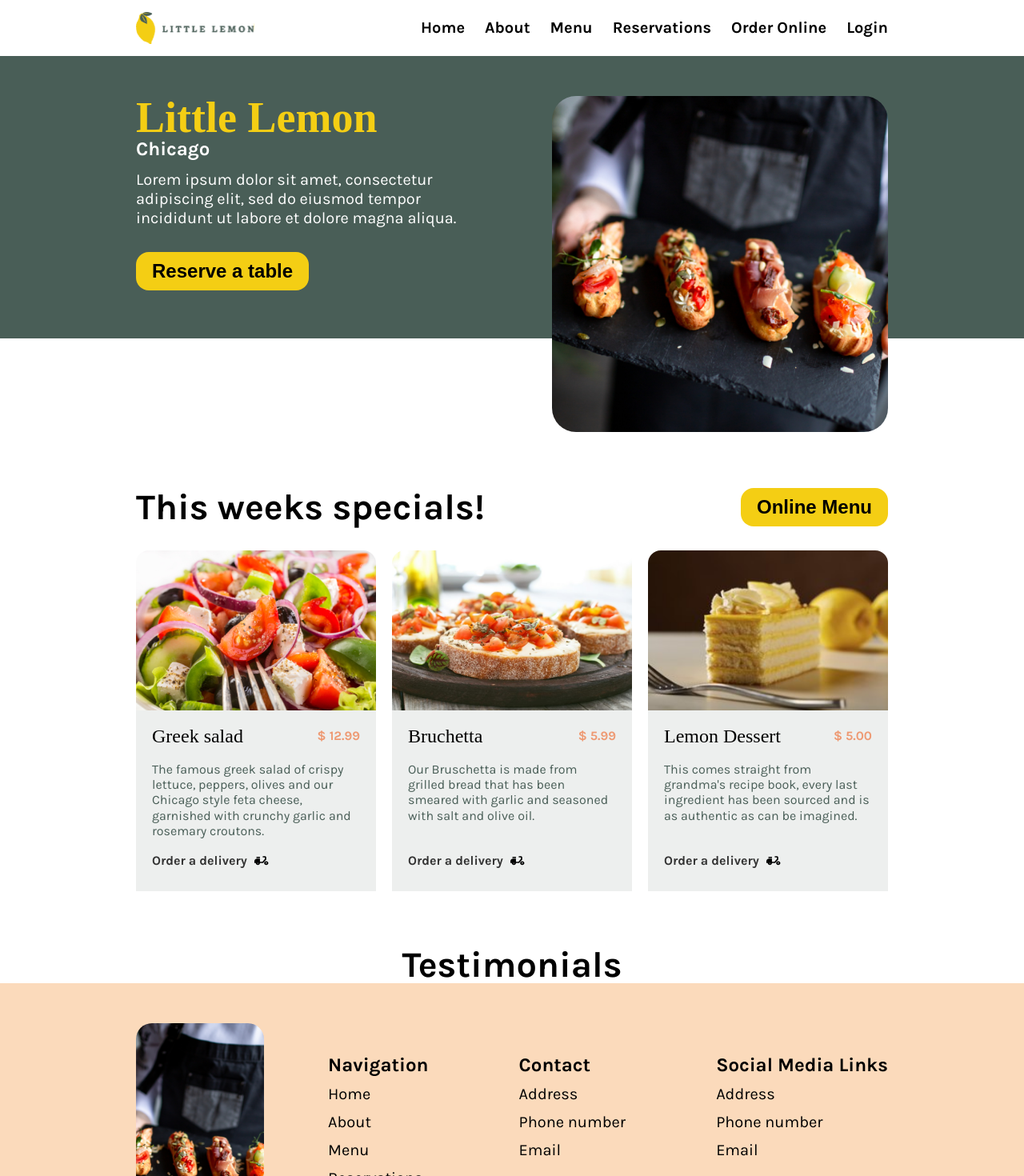
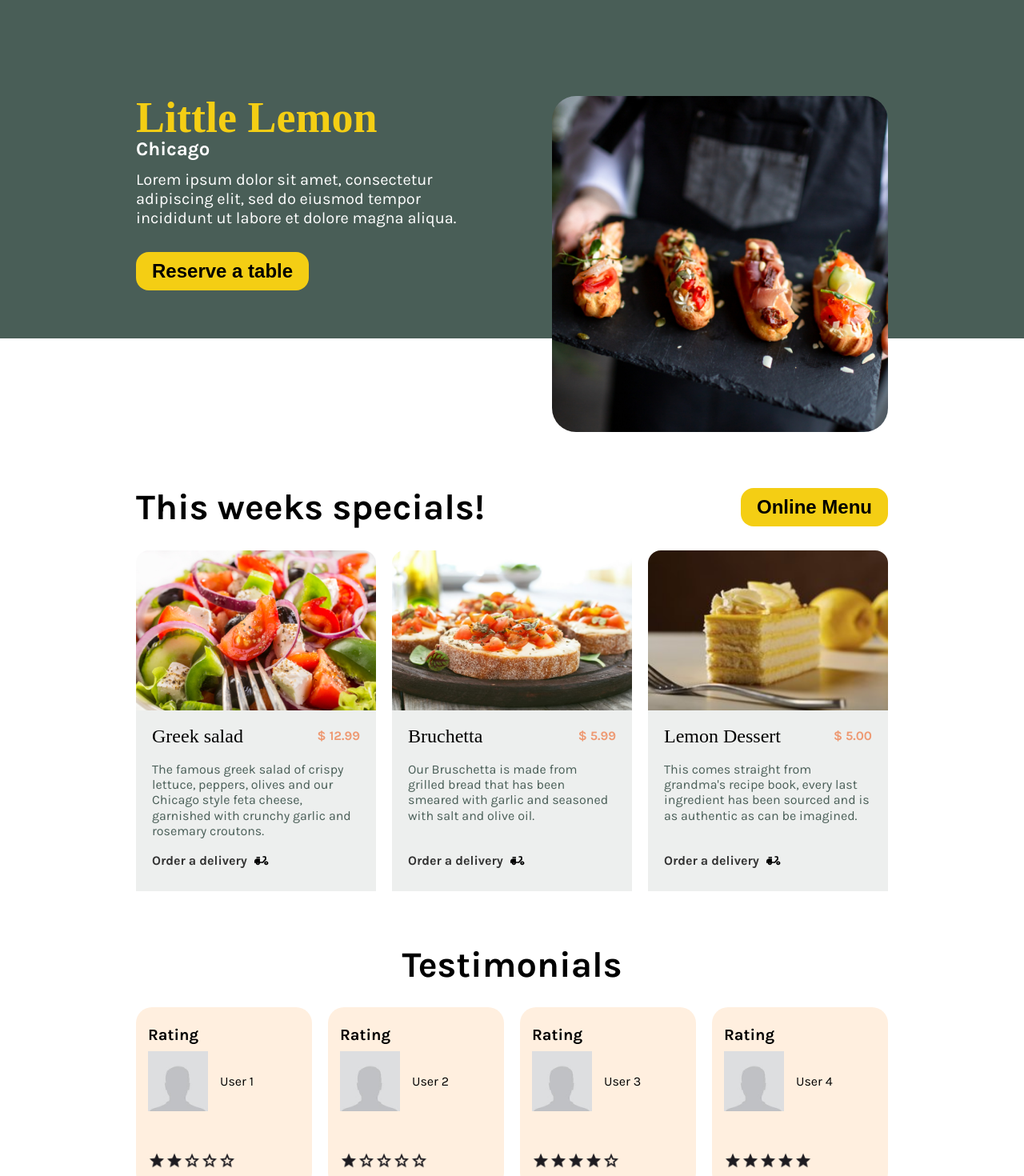
Before and after one commit to SavaEmanuelCostin/courseraFinalProject, a React (Create React App) app in the folder my-app/: page / in a window 1280 px wide. Shown: the top 1470 px of the page at 80% size. Built offline with nearby package versions, Linux system fonts and the light colour scheme; a web font is replaced by a local one.

Commit message:
more updates

```diff
--- a/my-app/src/App.css
+++ b/my-app/src/App.css
@@ -158,7 +158,16 @@ p {
 }
 
 /* Header */
-
+header{
+  z-index: 99;
+  background-color: #ffffff;
+  position: fixed;
+  top: 0;
+  left: 0;
+  right: 0;
+  transition: all .3s ease;
+  border-bottom: 1px solid #eee;
+}
 header .container {
   display: flex;
   justify-content: space-between;
@@ -185,6 +194,9 @@ header nav ul li a {
 }
 
 @media only screen and (max-width: 1023px) {
+  header{
+    transform: none !important;
+  }
   header nav ul li a{
     font-size: 16px;
   }
@@ -325,6 +337,7 @@ footer .container {
 /* Banner */
 .banner-main-container {
   margin-bottom: 70px;
+  padding-top: 70px;
 }
 .banner-infos{
   max-width: calc(100% - 70px - 420px);
@@ -371,7 +384,7 @@ footer .container {
 .banner-infos-bg-container:before{
   content: "";
   position: absolute;
-  top: 0;
+  top: -70px;
   bottom: 0;
   left: -2000px;
   right: -2000px;
@@ -502,3 +515,56 @@ footer .container {
     flex-wrap: wrap;
   }
 }
+
+/* Testimonials */
+
+.testimonials-cards-wrapper {
+  display: flex;
+  gap: 20px;
+  margin-bottom: 70px;
+}
+
+.testimonials-container-wrapper h2 {
+  margin-bottom: 30px;
+}
+
+.testimonials-cards-wrapper .testimonials-card{
+  padding: 25px 15px;
+  width: 25%;
+  background: #ffefdf;
+  border-radius: 20px;
+}
+
+.testimonials-card h2 {
+  font-size: 20px;
+  font-weight: bold;
+  margin-bottom: 10px;
+}
+
+.name-section {
+  display: flex;
+  gap: 15px;
+  align-items: center;
+  margin-bottom: 50px;
+}
+.name-section img{
+  width: 75px;
+}
+.name-section p {
+  font-size: 16px;
+}
+
+@media only screen and (max-width: 1023px) {
+  .testimonials-cards-wrapper {
+    flex-wrap: wrap;
+  }
+  .testimonials-cards-wrapper .testimonials-card{
+    width: calc(50% - 40px);
+  }
+}
+
+@media only screen and (max-width: 540px){
+  .testimonials-cards-wrapper .testimonials-card{
+    width: 100%;
+  }
+}
--- a/my-app/src/components/Header.js
+++ b/my-app/src/components/Header.js
@@ -1,17 +1,47 @@
 
+import React, { useEffect, useRef } from "react";
 import Logo from "../images/Logo.svg";
 import MobileNavIcon from "../images/icon-hamburger-menu.svg";
 import MobileCloseButton from "../images/menu-close.svg";
 import { useState } from "react";
 import { Link } from "react-router-dom";
 const Header = () => {
+
+    const headerRef = useRef(null);
+
+    useEffect(() => {
+    let prevPos = window.scrollY;
+
+    const handleScroll = () => {
+      const currScrollPos = window.scrollY;
+      const currHeaderElement = headerRef.current;
+
+      if (!currHeaderElement)
+        return;
+
+      if (prevPos > currScrollPos)
+        currHeaderElement.style.transform = "translateY(0)";
+      else
+        currHeaderElement.style.transform = "translateY(-72px)";
+
+      prevPos = currScrollPos;
+    };
+
+    window.addEventListener("scroll", handleScroll);
+
+    return () => {
+      window.removeEventListener("scroll", handleScroll);
+    };
+  }, []);
+
+
     const [isNavVisible, setIsNavVisible] = useState(false);
 
     const handleClick = () => {
         setIsNavVisible((prev) => !prev);
     };
   return (
-    <header>
+    <header ref={headerRef}>
         <div className="container">
             <div className="logo-container">
                 <img src={Logo} alt="Logo"></img>
--- a/my-app/src/components/homepage/Testimonials.js
+++ b/my-app/src/components/homepage/Testimonials.js
@@ -1,7 +1,45 @@
+import TestimonialsCard from "./TestimonialsCard";
+
+const TestimonialsData = [
+    {
+        name: "User 1",
+        rating: 2,
+        getImageSrc: () => require("../../images/placeholder-user-image.jpg"),
+        id: 1
+    },
+    {
+        name: "User 2",
+        rating: 1,
+        getImageSrc: () => require("../../images/placeholder-user-image.jpg"),
+        id: 2
+    },
+    {
+        name: "User 3",
+        rating: 4,
+        getImageSrc: () => require("../../images/placeholder-user-image.jpg"),
+        id: 3
+    },
+    {
+        name: "User 4",
+        rating: 5,
+        getImageSrc: () => require("../../images/placeholder-user-image.jpg"),
+        id: 4
+    },
+]
 const Testimonials = () => {
     return (
-        <div className="container">
+        <div className="testimonials-container-wrapper">
             <h2 className="center">Testimonials</h2>
+            <div className="testimonials-cards-wrapper">
+                {TestimonialsData.map((testimonialsItem) => (
+                    <TestimonialsCard
+                        key={testimonialsItem.id}
+                        name={testimonialsItem.name}
+                        rating={testimonialsItem.rating}
+                        image={testimonialsItem.getImageSrc()}
+                    />
+                ))}
+            </div>
         </div>
     )
 }
--- /dev/null
+++ b/my-app/src/components/homepage/TestimonialsCard.js
@@ -0,0 +1,28 @@
+import fullStar from '../../images/star-full.png';
+import emptyStar from '../../images/star-empty.png';
+
+const TestimonialsCard = ({ name, rating, image }) => {
+    const totalStars = 5;
+    return(
+        <div className="testimonials-card">
+            <h2>Rating</h2>
+            <div className="name-section">
+                <img src={image} alt={name}></img>
+                <p>{name}</p>
+            </div>
+            <div className="review-section">
+                 {Array.from({ length: totalStars }).map((_, index) => (
+                    <img
+                    key={index}
+                    src={index < rating ? fullStar : emptyStar}
+                    alt={index < rating ? "Full star" : "Empty star"}
+                    width={22}
+                    height={22}
+                    />
+                ))}
+            </div>
+        </div>
+    )
+}
+
+export default TestimonialsCard;
```
Also changed, not shown: my-app/src/images/star-empty.png (added), my-app/src/images/star-full.png (added).
